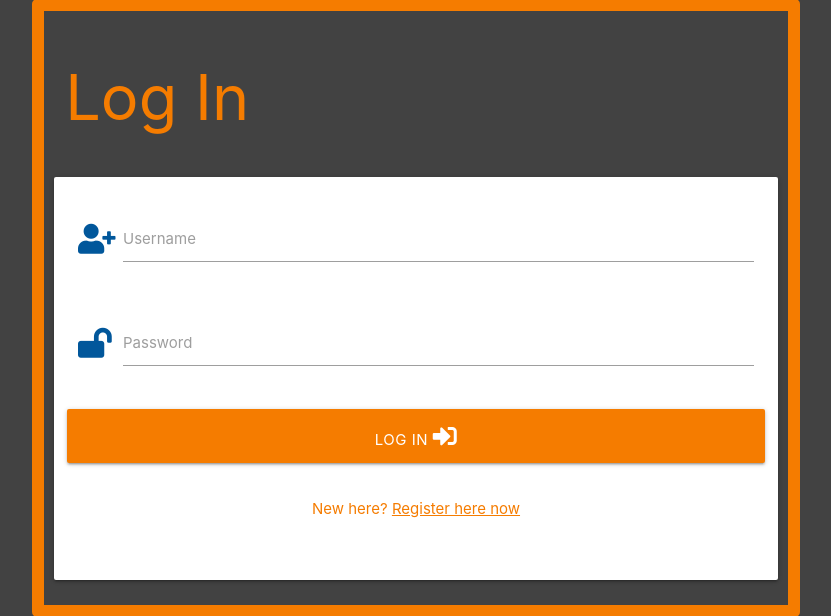
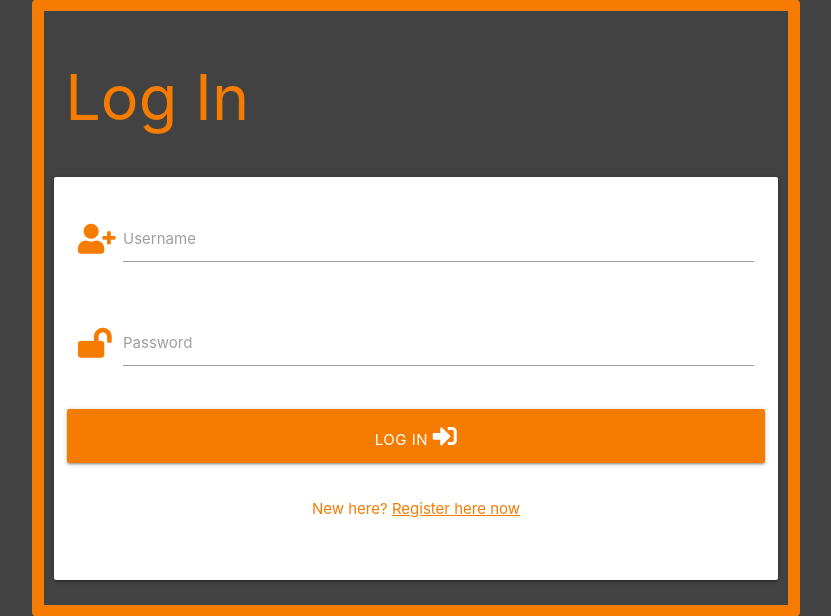
Before and after one commit to Code-Institute-Submissions/JoseMachado-CE-Smarty, a Flask app: page /login in a window 1280 px wide. Shown: the part 129-745 px from the top of the page, without its empty margins (224-1055 px from the left). Run offline with Flask 2, Linux system fonts and the light colour scheme; some libraries are stand-ins or nearby versions.

Commit message:
Updated login icons color to orange

```diff
--- a/templates/login.html
+++ b/templates/login.html
@@ -11,7 +11,7 @@
             <!-- username -->
             <div class="row">
                 <div class="input-field col s12">
-                    <i class="fas fa-user-plus prefix light-blue-text text-darken-4"></i>
+                    <i class="fas fa-user-plus prefix orange-text text-darken-2"></i>
                     <input id="username" name="username" type="text" minlength="5" maxlength="15"
                         pattern="^[a-zA-Z0-9]{5,15}$" class="validate" required>
                     <label for="username">Username</label>
@@ -20,7 +20,7 @@
             <!-- passowrd -->
             <div class="row">
                 <div class="input-field col s12">
-                    <i class="fas fa-lock-open prefix light-blue-text text-darken-4"></i>
+                    <i class="fas fa-lock-open prefix orange-text text-darken-2"></i>
                     <input id="password" name="password" type="password" minlength="5" maxlength="15"
                         pattern="^[a-zA-Z0-9]{5,15}$" class="validate" required>
                     <label for="password">Password</label>
```
